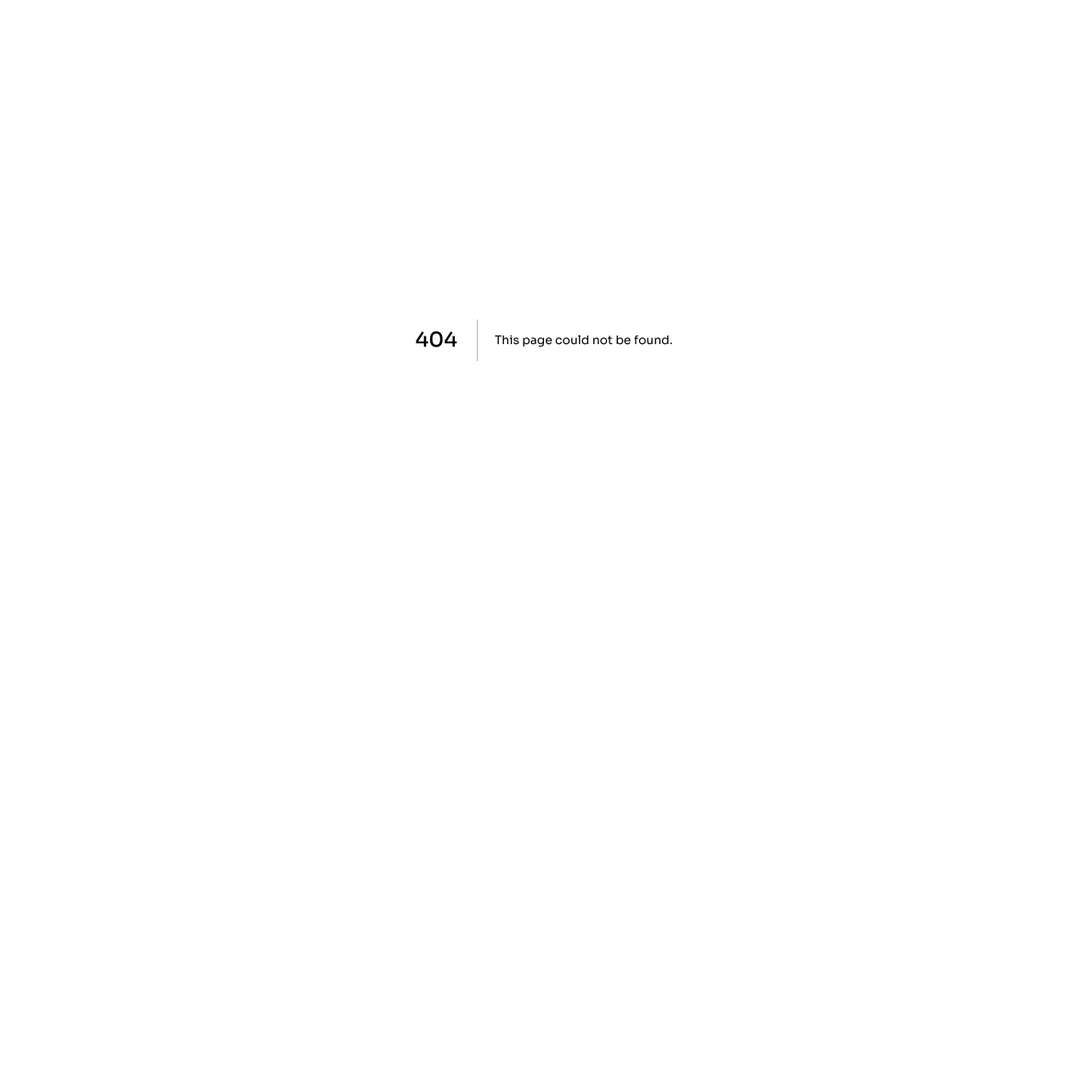
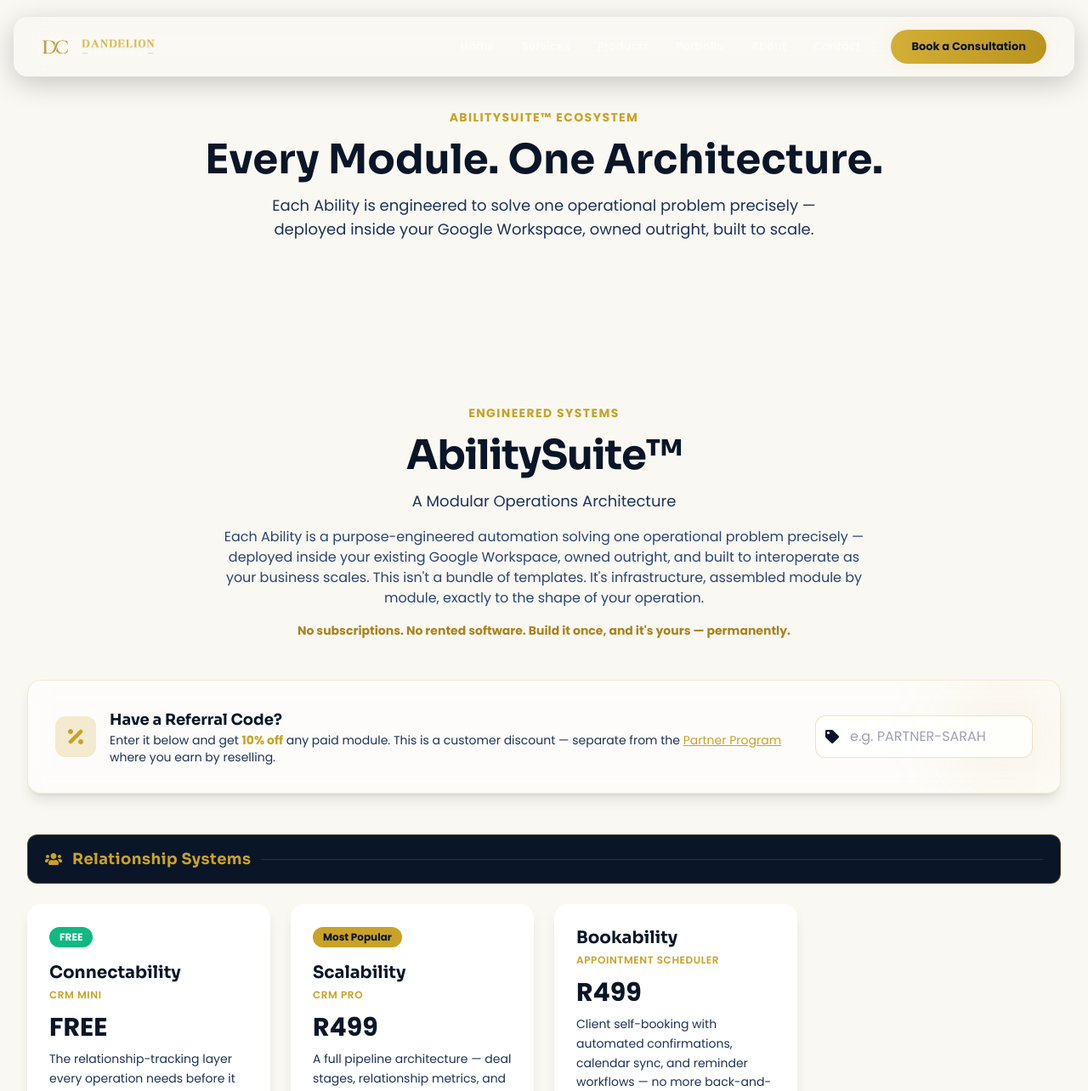
Before and after one commit to DandelionSeedlings/dandelion-va-website, a Next.js app: page /abilitysuite in a window 1280 px wide. Before the commit this address had no page. Shown: the top 1284 px of the page at 85% size. Before the commit the page ends 800 px from the top, so only its background shows below. Built offline with nearby package versions, Linux system fonts and the light colour scheme.

Commit message:
feat: add bookability product and abilitysuite page

```diff
--- /dev/null
+++ b/src/app/ability/page.js
@@ -0,0 +1,14 @@
+import Products from '../../components/Products'
+import Navbar from '../../components/Navbar'
+import Footer from '../../components/Footer'
+
+export default function AbilitySuitePage() {
+  return (
+    <main className="bg-cream min-h-screen">
+      <Navbar />
+      <div className="pt-28" />
+      <Products />
+      <Footer />
+    </main>
+  )
+}
--- /dev/null
+++ b/src/app/abilitysuite/page.js
@@ -0,0 +1,27 @@
+import Products from '../../components/Products'
+import Navbar from '../../components/Navbar'
+import Footer from '../../components/Footer'
+
+export default function AbilitySuitePage() {
+  return (
+    <main className="bg-cream min-h-screen">
+      <Navbar />
+      <div className="pt-32 pb-12">
+        <div className="max-w-7xl mx-auto px-6 text-center mb-12">
+          <p className="text-gold font-bold tracking-widest uppercase text-sm mb-4">
+            AbilitySuite™ Ecosystem
+          </p>
+          <h1 className="text-4xl md:text-5xl font-bold text-navy-900 mb-4">
+            Every Module. One Architecture.
+          </h1>
+          <p className="text-navy-600 text-lg max-w-2xl mx-auto">
+            Each Ability is engineered to solve one operational problem precisely —
+            deployed inside your Google Workspace, owned outright, built to scale.
+          </p>
+        </div>
+      </div>
+      <Products />
+      <Footer />
+    </main>
+  )
+}
--- a/src/components/Products.js
+++ b/src/components/Products.js
@@ -8,7 +8,7 @@ import {
   FaCalendarAlt, FaBullhorn, FaTshirt, FaClock,
   FaBuilding, FaCogs, FaReceipt, FaArrowRight,
   FaBalanceScale, FaMoneyBillWave, FaCalculator,
-  FaTag, FaPercentage
+  FaTag, FaPercentage, FaBookOpen
 } from 'react-icons/fa';
 
 const ORDER_FORM_URL = 'https://script.google.com/macros/s/AKfycbwpt4kWYZWGXdocgba7citoNpC_AEt7ImG2izh-LacgIAAA3wDhtL8PXLX-pw_WGXWx9Q/exec';
@@ -32,7 +32,7 @@ const productCategories = [
     color: 'text-gold',
     bgColor: 'bg-navy-900',
     borderColor: 'border-gold/30',
-    products: ['connectability', 'scalability']
+    products: ['connectability', 'scalability', 'bookability']
   },
   {
     id: 'financial-operations',
@@ -122,6 +122,22 @@ const products = [
     popular: true,
     available: true,
     features: ['Full pipeline tracking', 'Deal management', 'Team collaboration', 'Growth analytics'],
+    category: 'client-management'
+  },
+  {
+    id: 'bookability',
+    name: 'Bookability',
+    subtitle: 'Appointment Scheduler',
+    price: 499,
+    priceLabel: 'R499',
+    description: 'Client self-booking with automated confirmations, calendar sync, and reminder workflows — no more back-and-forth scheduling.',
+    tagline: 'Let clients book themselves while you focus on delivering.',
+    icon: FaBookOpen,
+    color: 'from-rose-400 to-pink-500',
+    badge: null,
+    badgeColor: '',
+    available: true,
+    features: ['Self-service booking page', 'Automated email/SMS confirmations', 'Calendar integration', 'Reminder workflows'],
     category: 'client-management'
   },
   {
```
